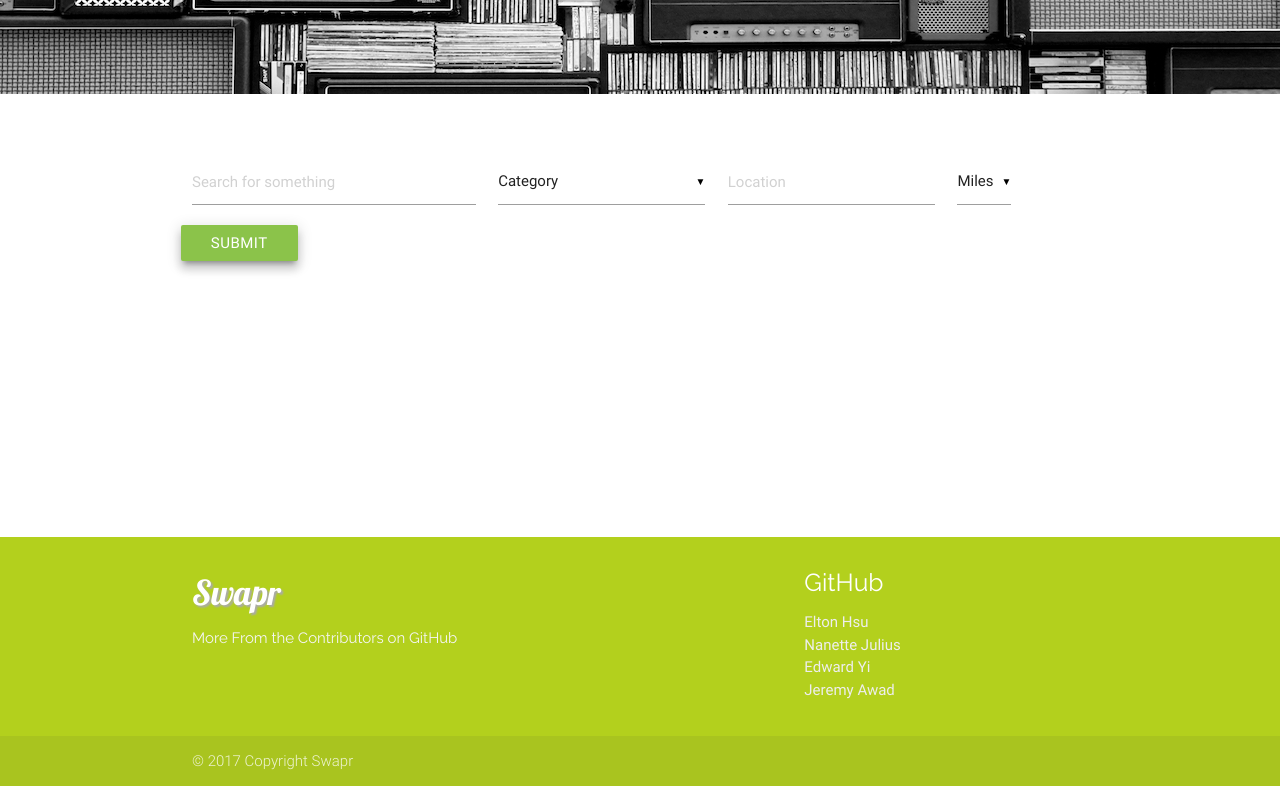
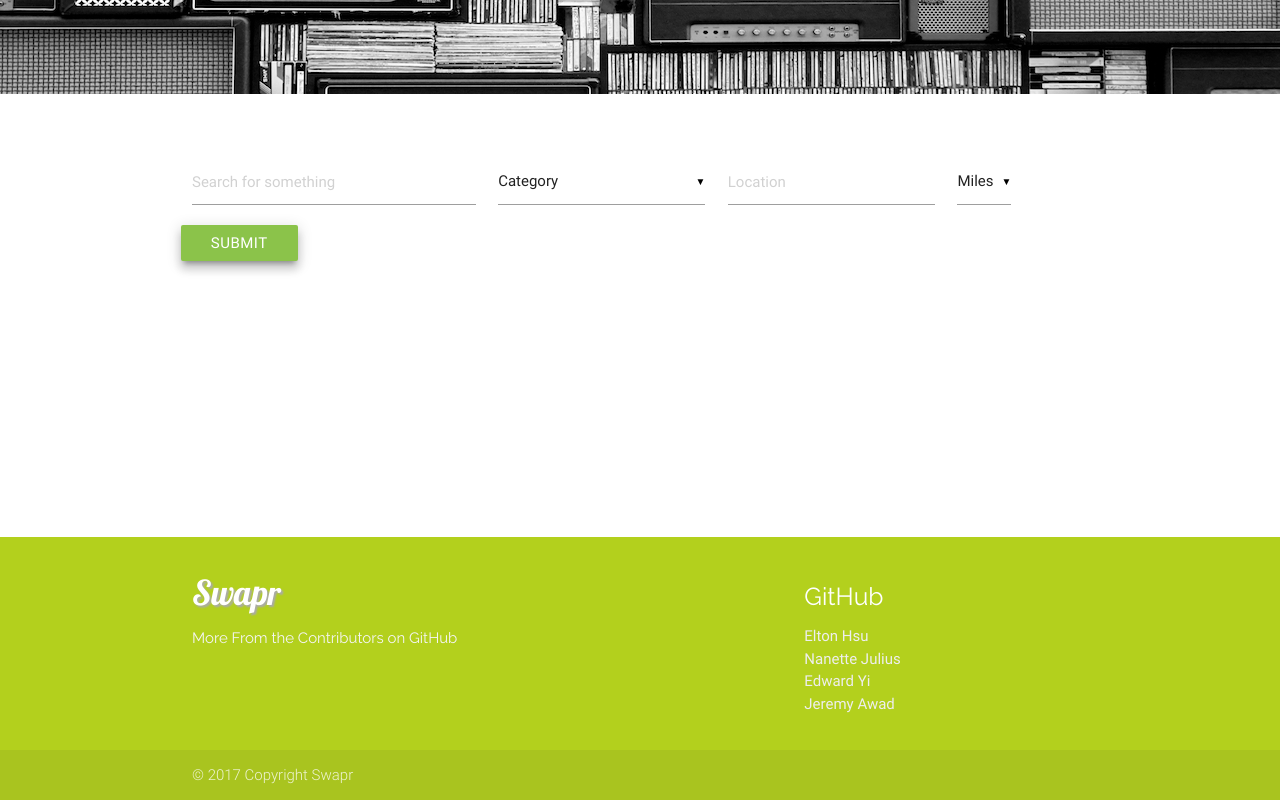
Before and after one commit to Forcium/swapr, a website: page public/index.html in a window 1280 px wide. Shown: the part 485-1285 px from the top of the page. Drawn offline with nearby package versions, Linux system fonts and the light colour scheme.

Commit message:
moreFooter

```diff
--- a/public/assets/css/style.css
+++ b/public/assets/css/style.css
@@ -68,6 +68,9 @@ header, #navi {
   font-family: 'Lobster', cursive;
   text-shadow: 2px 2px 2px #aaa;
   color: white;
+}
+.git-hub{
+  margin-top: 26px;
 }
 #search-stuff{
     padding-bottom: 200px;
--- a/public/index.html
+++ b/public/index.html
@@ -191,15 +191,15 @@
   <!-- main-->
 
   <!-- footer with contributors info -->
-  <footer class="page-footer hide-on-med-and-down">
-    <div class="container">
+  <footer class="page-footer">
+    <div class="container hide-on-med-and-down">
       <div class="row">
         <div class="col l6 s12">
           <h4 class="white-text" id="footName">Swapr</h4>
           <p class="grey-text text-lighten-4">More From the Contributors on GitHub</p>
         </div>
         <div class="col l4 offset-l2 s12">
-          <h5 class="white-text">GitHub</h5>
+          <h5 class="white-text git-hub">GitHub</h5>
           <ul>
             <li><a class="grey-text text-lighten-3" href="https://github.com/elthsu" target="_blank">Elton Hsu</a></li>
             <li><a class="grey-text text-lighten-3" href="https://github.com/njulius89" target="_blank">Nanette Julius</a></li>
```
Also changed, not shown: public/communicate.html (+1 -1 lines), public/listing.html (+1 -1 lines), public/profile.html (+1 -1 lines).
